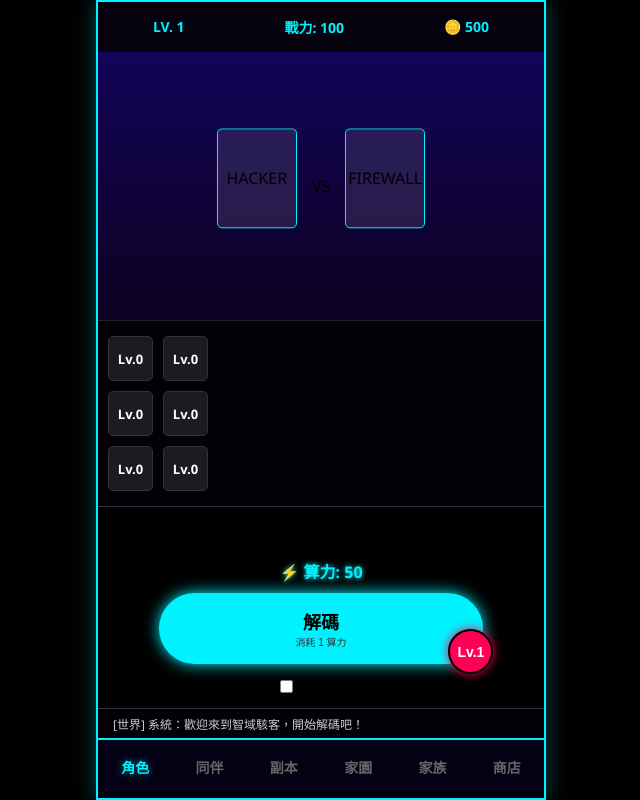
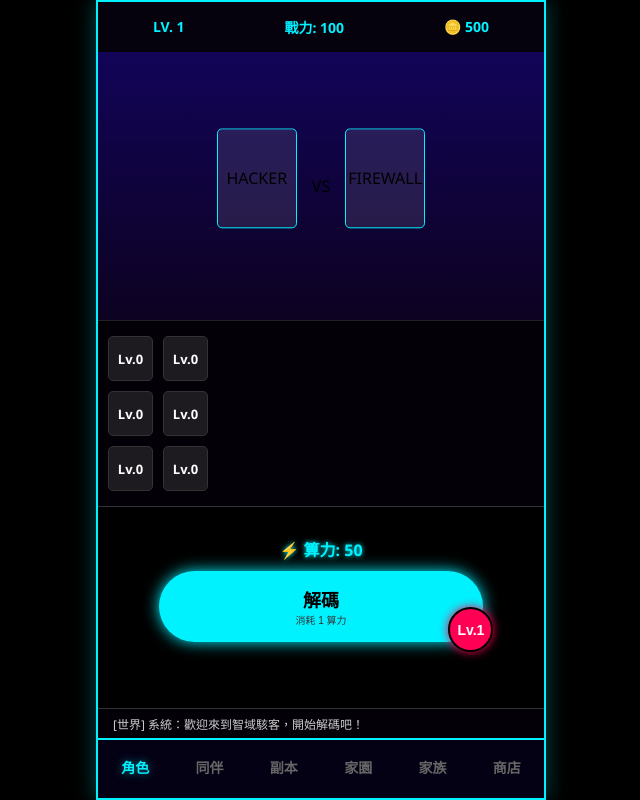
Before and after one commit to mymcworld3-droid/intellitower, a website: page public/index.html in a window 1280 px wide. Shown: the whole page, without its empty margins (319-959 px from the left). Drawn offline with Linux system fonts and the light colour scheme.

Commit message:
Update index.html

```diff
--- a/public/index.html
+++ b/public/index.html
@@ -42,11 +42,7 @@
         </div>
 
         <div class="terminal-footer">
-            <div class="terminal-display">
-                <div class="terminal-text">QUANTUM_TERMINAL_V1.0</div>
-                <div class="glitch-line"></div>
-                <div class="energy-display">⚡ 算力: <span id="val-energy">50</span></div>
-            </div>
+            <div class="energy-display">⚡ 算力: <span id="val-energy">50</span></div>
 
             <div class="unbox-wrapper">
                 <button id="unbox-btn" onclick="triggerUnbox()">
@@ -54,11 +50,6 @@
                     <span class="btn-sub">消耗 1 算力</span>
                 </button>
                 <button id="btn-terminal-level" class="level-btn-corner" onclick="openUpgradeModal()">Lv.1</button>
-            </div>
-
-            <div class="auto-toggle">
-                <input type="checkbox" id="auto-check">
-                <label for="auto-check">自動解碼</label>
             </div>
         </div>
 
```
